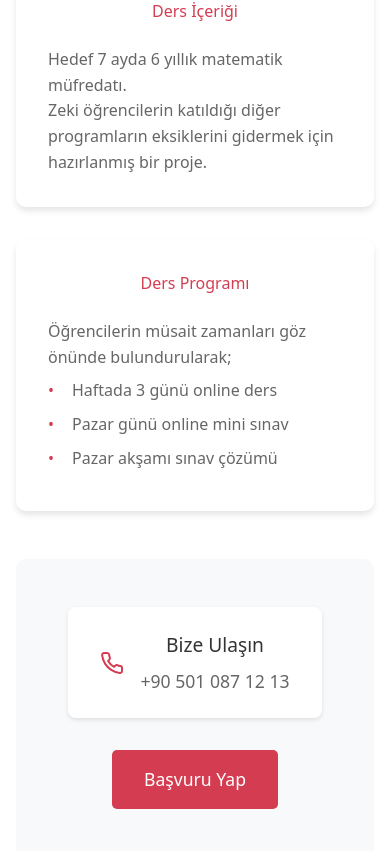
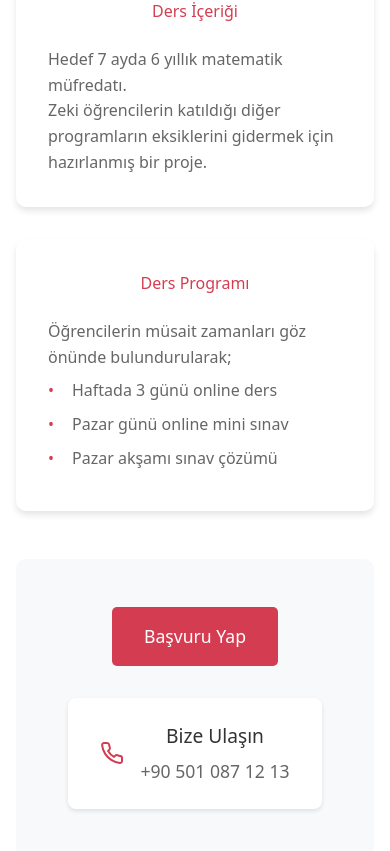
Before and after one commit to alifuatakbas/e-math-frontend, a Next.js app: page /2025-yaz in a window 390 px wide. Shown: the part 588-1439 px from the top of the page. Built offline with nearby package versions, Linux system fonts and the light colour scheme.

Commit message:
mobilenavbar

```diff
--- a/app/2025-yaz/page.tsx
+++ b/app/2025-yaz/page.tsx
@@ -51,6 +51,7 @@ const SummerProgram2025 = () => {
         </div>
 
         <div className={styles.ctaSection}>
+          <button className={styles.ctaButton} onClick={handleApply}>Başvuru Yap</button>
           <div className={styles.contactInfo}>
             <div className={styles.contactIcon}>
               <svg xmlns="http://www.w3.org/2000/svg" width="24" height="24" viewBox="0 0 24 24" fill="none"
@@ -64,7 +65,6 @@ const SummerProgram2025 = () => {
               <p>+90 501 087 12 13</p>
             </div>
           </div>
-          <button className={styles.ctaButton} onClick={handleApply}>Başvuru Yap</button>
         </div>
       </div>
     </>
--- a/app/styles/Program.module.css
+++ b/app/styles/Program.module.css
@@ -67,6 +67,11 @@
   padding: 3rem;
   background: #f8f9fa;
   border-radius: 10px;
+  display: flex;
+  flex-direction: row;
+  align-items: center;
+  justify-content: center;
+  gap: 2rem;
 }
 
 .ctaButton {
@@ -174,3 +179,9 @@
     color: #ccc;
   }
 }
+
+@media (max-width: 768px) {
+  .ctaSection {
+    flex-direction: column;
+  }
+}
```
